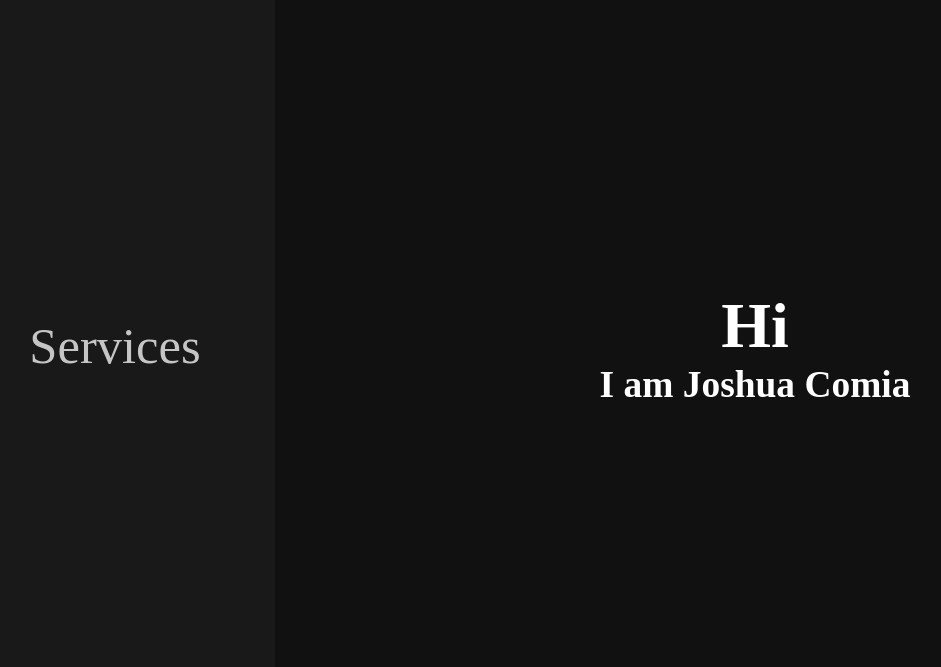
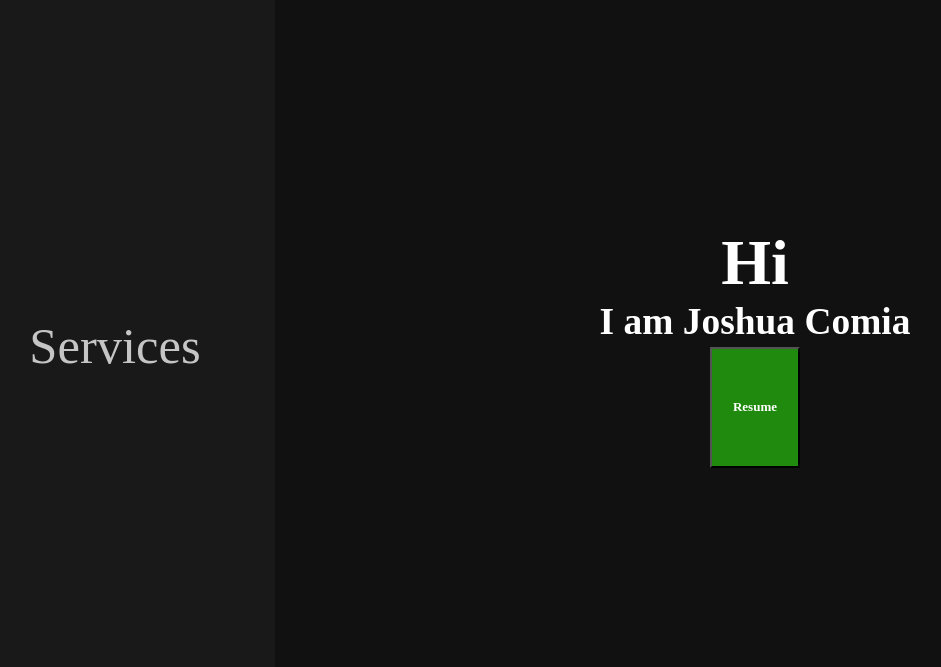
Before and after one commit to Mielle-0/Mielle-0.github.io, a PHP site: page / in a window 1280 px wide. Shown: the part 857-1524 px from the top of the page, without its empty margins (45-986 px from the left). Run offline with PHP 8.4, Linux system fonts and the light colour scheme.

Commit message:
--Added Resume

```diff
--- a/final.css
+++ b/final.css
@@ -143,6 +143,16 @@ body{
     color: white;
     display: grid;
     place-items: center;
+}
+
+#home button{
+    width: 7vw;
+    height: 5vh;
+    background-color: #1f8a0e;
+    margin-top: 4px;
+    font-size: small;
+    font-weight: 700;
+    color: white;
 }
 
 #about{
--- a/index.html
+++ b/index.html
@@ -39,6 +39,7 @@
             <div>
                 <h1>Hi</h1>
                 <h3>I am Joshua Comia</h3>
+                <a href="./resume.pdf" target="_blank"><button id="resume">Resume</button></a>
             </div>
         </div>
 
```
Also changed, not shown: 1 other file.
